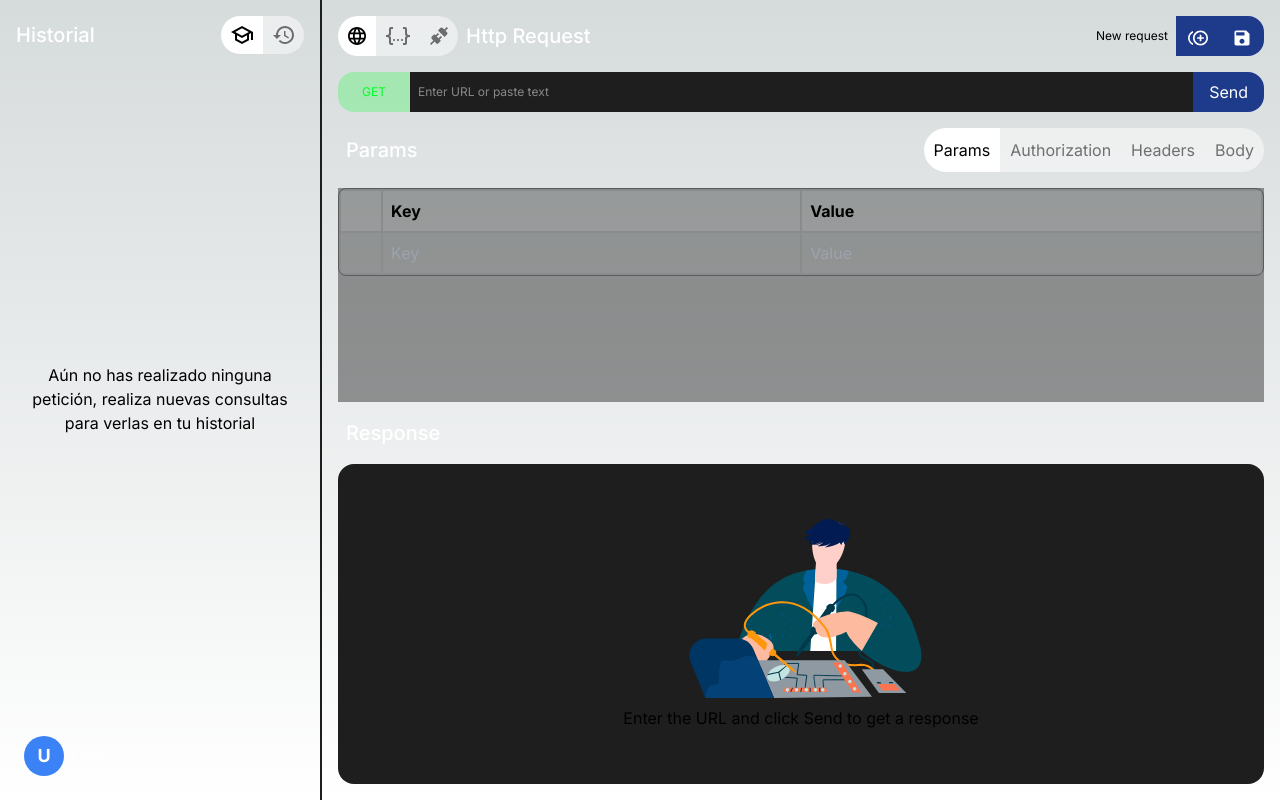
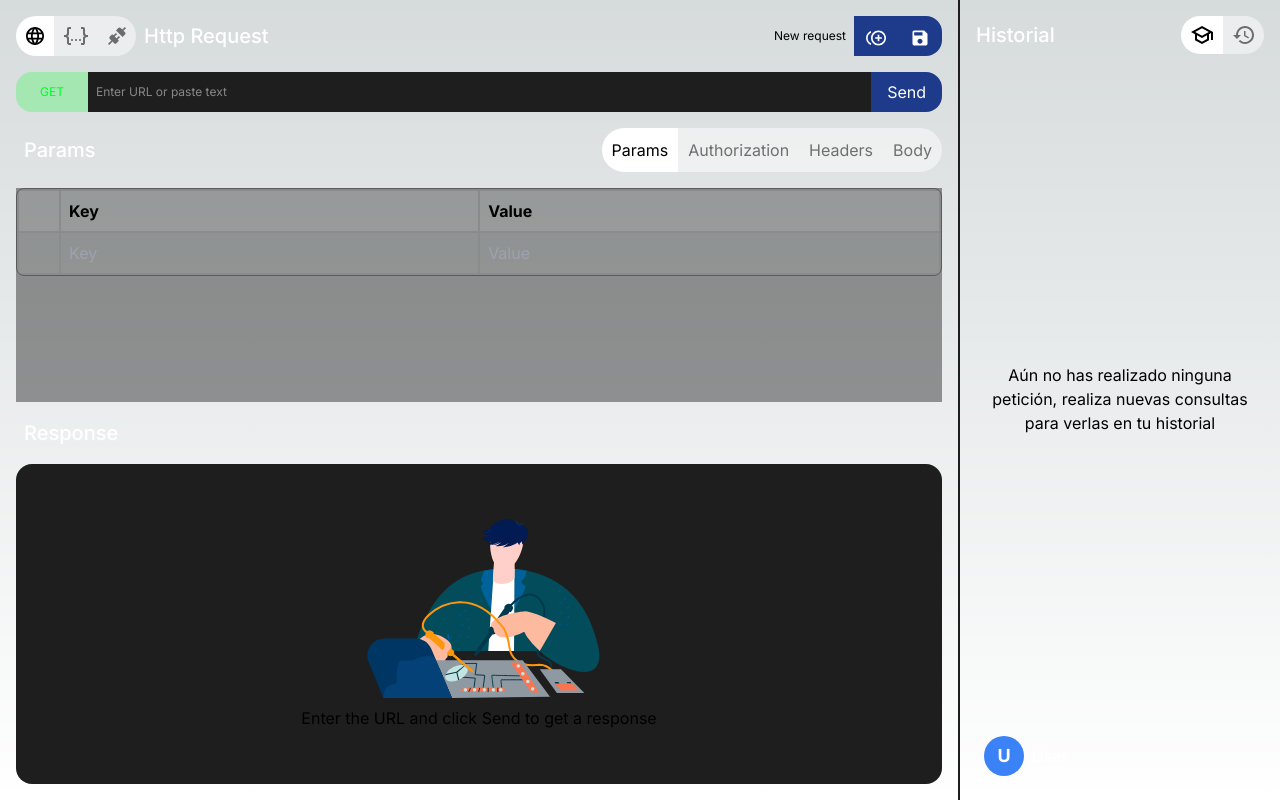
Before and after one commit to Dacyz/QuickDartRequest, a Next.js app: page /start in a window 1280 px wide. Built offline with nearby package versions, Linux system fonts and the light colour scheme; what quicktype-core would draw is missing.

Commit message:
[Iter-4] SideBar Align Implt

```diff
--- a/app/start/page.tsx
+++ b/app/start/page.tsx
@@ -1,16 +1,10 @@
 import { DashboardProvider } from "../../context/context";
-import LineSeparator from "../../components/other/line-separator";
-import List from "../../components/sections/list";
-import QueryPage from "../../components/sections/query";
+import Application from "@/components/Application";
 
 export default function Home() {
   return (
     <DashboardProvider>
-      <div className="flex w-screen h-screen overflow-hidden">
-        <List />
-        <LineSeparator />
-        <QueryPage />
-      </div>
+      <Application/>
     </DashboardProvider>
   );
 }
--- /dev/null
+++ b/components/Application.tsx
@@ -0,0 +1,35 @@
+'use client';
+import { useDashboardContext } from "@/context/context";
+import LineSeparator from "./other/line-separator";
+import List from "./sections/list";
+import QueryPage from "./sections/query";
+
+const Application: React.FC = () => {
+  const { userSettings } = useDashboardContext();
+
+  return (
+    <>
+      <div className="flex w-screen h-screen">
+        {userSettings.sideBarAlign ? (
+          <></>
+        ) : (
+          <>
+            <List />
+            <LineSeparator />
+          </>
+        )}
+        <QueryPage />
+        {!userSettings.sideBarAlign ? (
+          <></>
+        ) : (
+          <>
+            <LineSeparator />
+            <List />
+          </>
+        )}
+      </div>
+    </>
+  );
+};
+
+export default Application;
--- a/components/buttons/dropdown-settings.tsx
+++ /dev/null
@@ -1,91 +0,0 @@
-import { useDashboardContext } from "@/context/context";
-import { options } from "@/data/data/methods";
-import { AnimatePresence, motion } from "framer-motion";
-import { useState } from "react";
-import AvatarLetter from "../labels/avatar";
-import { Title } from "../labels/title";
-import {
-  ArrowRight,
-  Forest,
-  Settings,
-  Window,
-  TimeToLeave,
-} from "@mui/icons-material";
-import Link from "next/link";
-import SettingsModal from "../modals/settings-modal";
-
-interface TitleProps {
-  className?: string;
-}
-
-const DropDownSettingsBox: React.FC<TitleProps> = (className) => {
-  const [isOpen, setOpen] = useState(false);
-  const { userSettings } = useDashboardContext();
-  return (
-    <div
-      className="relative min-w-[72px] text-center text-[12px] gap-2 justify-start items-center flex-row flex cursor-pointer hover:bg-[#1E1E1E] p-2"
-      style={{
-        borderRadius: !isOpen ? "16px" : "0 0 16px 16px",
-      }}
-      onClick={() => setOpen(true)}
-    >
-      <AvatarLetter text={userSettings.userName} />
-      <Title style="small" text={userSettings.userName} />
-      <AnimatePresence initial={false}>
-        {isOpen && (
-          <motion.div
-            initial={{ y: 0, opacity: 0 }}
-            animate={{ y: -20, opacity: [0.1, 1] }}
-            exit={{ y: 0, opacity: [0.5, 0] }}
-            transition={{ duration: 0.1 }}
-            // onMouseLeave={() => setOpen(false)}
-            className="absolute w-[288px] left-0 bg-[#1E1E1E] rounded-b-2xl z-50"
-          >
-            <CustomMenu />
-          </motion.div>
-        )}
-      </AnimatePresence>
-    </div>
-  );
-};
-
-const CustomMenu: React.FC = () => {
-  return (
-    <div
-      className="absolute bottom-full left-0 z-20 mb-1 w-full overflow-hidden rounded-lg bg-white pb-1.5 pt-1 outline-none gizmo:border gizmo:border-gray-100 dark:bg-[#1E1E1E] opacity-100 translate-y-0"
-      aria-labelledby="headlessui-menu-button-:r3r:"
-      id="headlessui-menu-items-:r41:"
-      role="menu"
-      tabIndex={0}
-      data-headlessui-state="open"
-    >
-      <nav role="none">
-        <a
-          className="flex px-3 min-h-[44px] py-1 items-center gap-3 dark:text-white cursor-pointer text-sm hover:bg-gray-100 dark:hover:bg-gray-800"
-          id="headlessui-menu-item-:r42:"
-          role="menuitem"
-          tabIndex={-1}
-          data-headlessui-state=""
-        >
-          <Forest />
-          Custom instructions
-        </a>
-        <SettingsModal/>
-        <div className="h-px dark:bg-white/10 bg-black/20" role="none" />
-        <Link
-          href={"/about"}
-          className="flex px-3 min-h-[44px] py-1 items-center gap-3 dark:text-white cursor-pointer text-sm hover:bg-gray-100 dark:hover:bg-gray-800"
-          id="headlessui-menu-item-:r44:"
-          role="menuitem"
-          tabIndex={-1}
-          data-headlessui-state=""
-        >
-          <Window />
-          Leave
-        </Link>
-      </nav>
-    </div>
-  );
-};
-
-export default DropDownSettingsBox;
--- a/components/modals/settings-modal.tsx
+++ b/components/modals/settings-modal.tsx
@@ -1,26 +1,90 @@
+import { useDashboardContext } from "@/context/context";
+import { AnimatePresence, motion } from "framer-motion";
 import { useState } from "react";
-import "./modal.css";
+import AvatarLetter from "../labels/avatar";
+import { Title } from "../labels/title";
+import { Forest, Window, Settings } from "@mui/icons-material";
+import Link from "next/link";
+import { copyWithSettings } from "@/data/models/settings_model";
 import Modal from "./modal";
-import { useDashboardContext } from "@/context/context";
-import { Settings } from "@mui/icons-material";
-import AvatarLetter from "../labels/avatar";
-import { copyWithSettings } from "@/data/models/settings_model";
 
-function SettingsModal() {
-  const [isOpen, setIsOpen] = useState(false);
-  const [getD, setD] = useState("");
-  const [getV, setV] = useState<React.ReactNode | null>(<></>);
+interface TitleProps {
+  className?: string;
+}
+
+const DropDownSettingsBox: React.FC<TitleProps> = (className) => {
+  const [isOpen, setOpen] = useState(false);
+  const [isModalOpen, setModalOpen] = useState(false);
   const { userSettings, updateUserSettings } = useDashboardContext();
   return (
     <>
       <div
-        className="flex px-3 min-h-[44px] py-1 items-center gap-3 dark:text-white cursor-pointer text-sm hover:bg-gray-100 dark:hover:bg-gray-800"
-        onClick={() => setIsOpen(true)}
+        className="relative flex-row flex cursor-pointer gap-2 min-w-[72px] text-center text-[12px] justify-start items-center hover:bg-[#1E1E1E] p-2"
+        style={{
+          borderRadius: !isOpen ? "16px" : "0 0 16px 16px",
+        }}
+        onClick={() => setOpen(!isOpen)}
+        onMouseLeave={() => setOpen(false)}
       >
-        <Settings />
-        Settings
+        <AvatarLetter text={userSettings.userName} />
+        <Title style="small" text={userSettings.userName} />
+        <AnimatePresence initial={false}>
+          {isOpen && (
+            <motion.div
+              initial={{ y: 0, opacity: 0 }}
+              animate={{ y: -20, opacity: [0.1, 1] }}
+              exit={{ y: 0, opacity: [0.5, 0] }}
+              transition={{ duration: 0.1 }}
+              className="absolute w-[288px] left-0 bg-[#1E1E1E] rounded-b-2xl z-50"
+            >
+              <div
+                className="absolute bottom-full left-0 z-20 mb-1 w-full overflow-hidden rounded-lg bg-white pb-1.5 pt-1 outline-none gizmo:border gizmo:border-gray-100 dark:bg-[#1E1E1E] opacity-100 translate-y-0"
+                aria-labelledby="headlessui-menu-button-:r3r:"
+                id="headlessui-menu-items-:r41:"
+                role="menu"
+                tabIndex={0}
+                data-headlessui-state="open"
+              >
+                <nav role="none">
+                  {/* <a
+                    className="flex px-3 min-h-[44px] py-1 items-center gap-3 dark:text-white cursor-pointer text-sm hover:bg-gray-100 dark:hover:bg-gray-800"
+                    id="headlessui-menu-item-:r42:"
+                    role="menuitem"
+                    tabIndex={-1}
+                    data-headlessui-state=""
+                  >
+                    <Forest />
+                    Custom instructions
+                  </a> */}
+                  <div
+                    className="flex px-3 min-h-[44px] py-1 items-center gap-3 dark:text-white cursor-pointer text-sm hover:bg-gray-100 dark:hover:bg-gray-800"
+                    onClick={() => setModalOpen(true)}
+                  >
+                    <Settings />
+                    Settings
+                  </div>
+                  <div
+                    className="h-px dark:bg-white/10 bg-black/20"
+                    role="none"
+                  />
+                  <Link
+                    href={"/about"}
+                    className="flex px-3 min-h-[44px] py-1 items-center gap-3 dark:text-white cursor-pointer text-sm hover:bg-gray-100 dark:hover:bg-gray-800"
+                    id="headlessui-menu-item-:r44:"
+                    role="menuitem"
+                    tabIndex={-1}
+                    data-headlessui-state=""
+                  >
+                    <Window />
+                    Leave
+                  </Link>
+                </nav>
+              </div>
+            </motion.div>
+          )}
+        </AnimatePresence>
       </div>
-      <Modal handleClose={() => setIsOpen(false)} isOpen={isOpen}>
+      <Modal handleClose={() => setModalOpen(false)} isOpen={isModalOpen}>
         <div className="gap-4 grid grid-cols-1 h-full w-full">
           <div className="flex flex-col h-full">
             <p className="mb-4 text-lg font-bold">Settings for user</p>
@@ -53,6 +117,13 @@ function SettingsModal() {
                   className={`flex h-32 p-3 w-full mb-2 rounded-lg hover:border hover:border-[#484848] align-middle items-center justify-center ${
                     userSettings.sideBarAlign ? "bg-[#1E1E1E]" : "bg-[#3a3a39]"
                   }`}
+                  onClick={() =>
+                    updateUserSettings(
+                      copyWithSettings(userSettings, {
+                        sideBarAlign: false,
+                      })
+                    )
+                  }
                 >
                   <div className="flex bg-[#484848] w-[20%] h-full rounded-l-lg items-center align-middle justify-center">
                     S
@@ -66,6 +137,13 @@ function SettingsModal() {
                   className={`flex h-32 p-3 mb-2 w-full rounded-lg hover:border hover:border-[#484848] align-middle items-center justify-center ${
                     !userSettings.sideBarAlign ? "bg-[#1E1E1E]" : "bg-[#3a3a39]"
                   }`}
+                  onClick={() =>
+                    updateUserSettings(
+                      copyWithSettings(userSettings, {
+                        sideBarAlign: true,
+                      })
+                    )
+                  }
                 >
                   <div className=" bg-[#1E1E1E] w-[80%] h-full rounded-l-lg" />
                   <div className="flex bg-[#484848] w-[20%] h-full rounded-r-lg items-center align-middle justify-center">
@@ -87,35 +165,10 @@ function SettingsModal() {
               onChange={(e) => setD(e.target.value)}
             ></input> */}
           </div>
-          {/* {getV != null ? (
-            <div
-              onChange={() => false}
-              style={{
-                fontSize: 12,
-                margin: "32px 0px 0px 0px",
-                backgroundColor: "#FFFFFF10",
-                padding: "16px",
-                borderRadius: "16px",
-                overflow: "auto",
-                alignItems: "center",
-                justifyItems: "center",
-                flexGrow: "1",
-                width: "100%",
-                gap: "16px",
-                resize: "none",
-                fontFamily:
-                  "ui-monospace,SFMono-Regular,SF Mono,Consolas,Liberation Mono,Menlo,monospace",
-              }}
-            >
-              {getV}
-            </div>
-          ) : (
-            <></>
-          )} */}
         </div>
       </Modal>
     </>
   );
-}
+};
 
-export default SettingsModal;
+export default DropDownSettingsBox;
--- a/components/sections/convert-request.tsx
+++ b/components/sections/convert-request.tsx
@@ -52,7 +52,7 @@ async function quicktypeJSON(
 }
 
 const ConvertRequest: React.FC = () => {
-  const { configModel } = useDashboardContext();
+  const { userSettings } = useDashboardContext();
   const [set, get] = useState("");
   const [setv, getv] = useState("");
   const [className, setClassName] = useState("");
@@ -70,7 +70,7 @@ const ConvertRequest: React.FC = () => {
         "dart",
         className,
         set,
-        configModel
+        userSettings.configConvert
       );
       getv(swiftPerson.join("\n"));
       console.log(swiftPerson.join("\n"));
--- a/components/sections/list.tsx
+++ b/components/sections/list.tsx
@@ -18,7 +18,7 @@ import RequestModel from "@/data/models/request_model";
 import { firstToUpperCase } from "@/data/helpers/string_extension";
 import { ClockIcon, CollageIcon } from "../icons/icon";
 import AvatarLetter from "../labels/avatar";
-import DropDownSettingsBox from "../buttons/dropdown-settings";
+import DropDownSettingsBox from "../modals/settings-modal";
 
 const methodComponents = new Map<number, JSX.Element>([
   [0, <GetLabel />],
```
Also changed, not shown: app/[[...query]]/page.tsx (+2 -8 lines).
